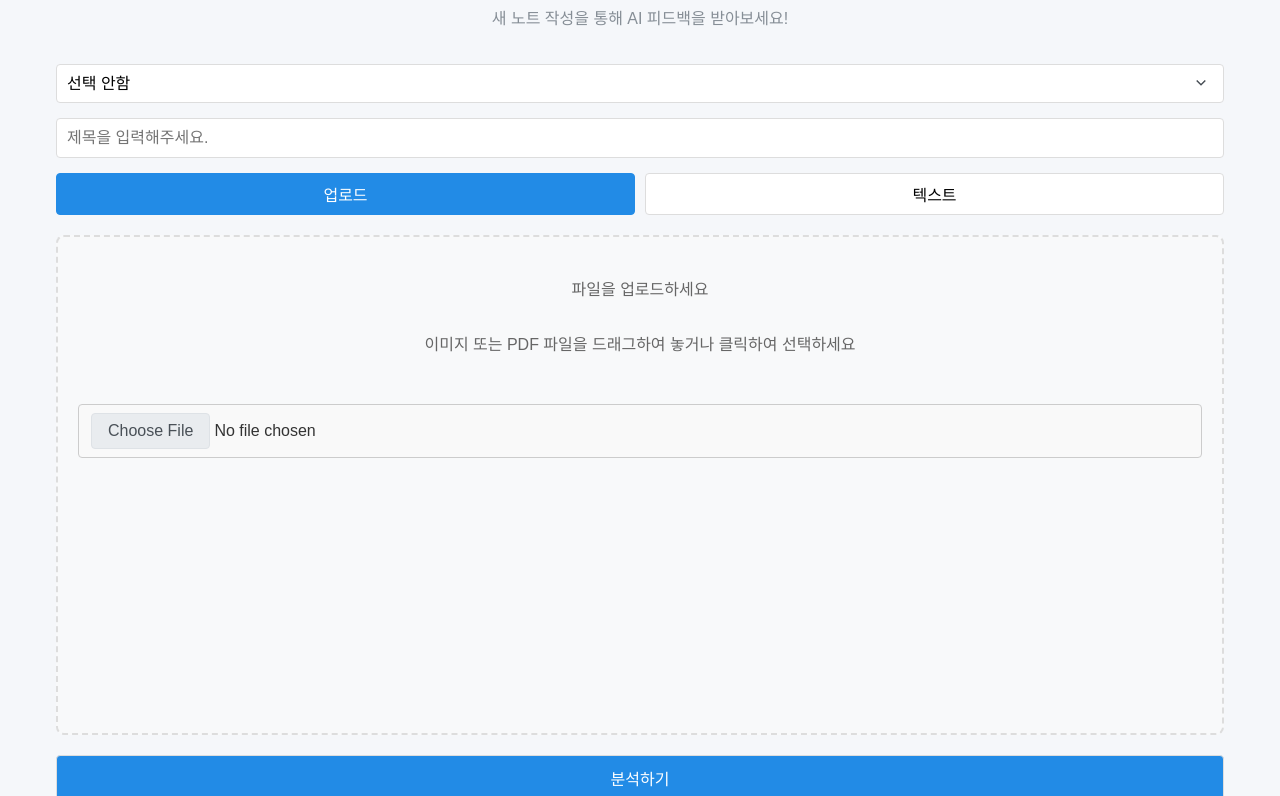
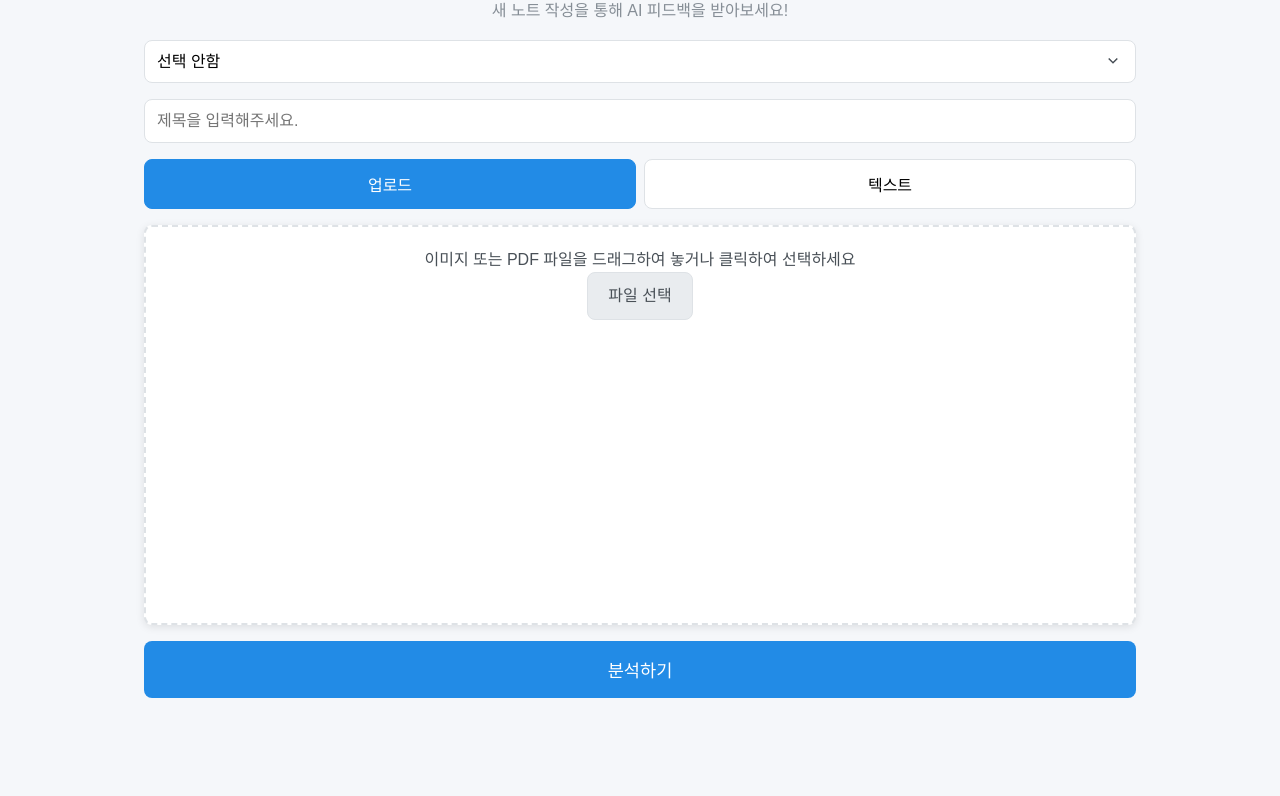
Before and after one commit to boostcampaitech7/level4-recsys-finalproject-hackathon-recsys-04-lv3, a website: page frontend/public/new_note.html in a window 1280 px wide. Shown: the part 162-958 px from the top of the page. Drawn offline with Linux system fonts and the light colour scheme; sample sign-in values are in the browser's storage; a script that the page names is missing.

Commit message:
Style: Unify CSS styles
#77

```diff
--- a/frontend/public/assets/css/feedback.css
+++ b/frontend/public/assets/css/feedback.css
@@ -1,48 +1,60 @@
 /* 컨테이너 스타일링 */
 .container {
-  max-width: 1200px;
-  margin: 2rem auto;
-  padding: 0 2rem;
+  max-width: 1024px;
+  margin: 0 auto;
+  padding: 2rem 1rem;
 }
 
 .section-title {
   font-size: 2rem;
-  color: #1e293b;
-  margin-bottom: 2rem;
-  font-weight: 700;
+  color: #228be6;
+  text-align: center;
+}
+
+#page-explanation{
+  text-align: center;
+  color: #868e96;
+  margin-bottom: 1rem;
 }
 
 /* 필터 영역 스타일링 */
 .filters {
   display: flex;
   gap: 1rem;
-  margin-bottom: 2rem;
-  align-items: center;
+  margin-bottom: 1rem;
+  /* align-items: center; */
+  justify-content: center;
 }
 
 #subjectFilter {
   padding: 0.5rem 1rem;
-  border: 1px solid #dee2e6;
-  border-radius: 4px;
+  border: 1px solid #ccc;
+  border-radius: 8px;
   background-color: white;
-  min-width: 150px;
+  /* min-width: 150px; */
   font-size: 0.9rem;
-  color: #495057;
+  color: #333;
   outline: none;
-  transition: all 0.2s;
+  transition: all 0.3s ease;
+  cursor: pointer;
+}
+
+#subjectFilter:hover {
+  border-color: #228be6;
 }
 
 #subjectFilter:focus {
+  outline: none;
   border-color: #228be6;
-  box-shadow: 0 0 0 3px rgba(34, 139, 230, 0.1);
+  box-shadow: 0 0 3px rgba(34, 139, 230, 0.5);
 }
 
 #sortToggle {
   padding: 0.5rem 1rem;
   background-color: white;
-  border: 1px solid #dee2e6;
-  border-radius: 4px;
-  color: #495057;
+  border: 1px solid #ccc;
+  border-radius: 8px;
+  color: #333;
   cursor: pointer;
   font-size: 0.9rem;
   transition: all 0.2s;
@@ -52,7 +64,7 @@
 }
 
 #sortToggle:hover {
-  background-color: #f8f9fa;
+  border-color: #228be6;
 }
 
 /* 피드백 리스트 스타일링 */
@@ -185,7 +197,7 @@
 .error-item {
   background-color: #ffffff;
   border: 1px solid #dee2e6;
-  border-radius: 4px;
+  border-radius: 8px;
   padding: 15px;
   display: flex;
   gap: 15px;
@@ -226,7 +238,7 @@
 .explanation-text {
   background-color: #f8fafc; /* 부드러운 파란색 배경 */
   padding: 12px 16px; /* 위아래 여백 증가 */
-  border-radius: 6px;
+  border-radius: 8px;
   box-shadow: 0 2px 4px rgba(0, 0, 0, 0.1);
   position: relative;
   display: flex;
--- a/frontend/public/assets/css/layout.css
+++ b/frontend/public/assets/css/layout.css
@@ -88,94 +88,3 @@ footer {
     color: #868e96;
     margin-top: 1rem;
   }
-
-
-.upload-box {
-    border: 2px dashed #ddd;
-    border-radius: 8px;
-    padding: 40px 20px;
-    text-align: center;
-    margin: 20px 0;
-    background-color: #f8f9fa;
-    cursor: pointer;
-    transition: all 0.3s ease;
-}
-
-.upload-box:hover {
-    border-color: #0066ff;
-    background-color: #f0f7ff;
-}
-
-.upload-box p {
-    color: #666;
-    margin-bottom: 15px;
-    font-size: 16px;
-}
-
-
-/* 버튼 그룹 스타일 */
-.button-select-group {
-    display: flex;
-    gap: 10px;
-    justify-content: center;
-    margin-bottom: 20px;
-}
-
-.button-select {
-    padding: 8px 20px;
-    border: 1px solid #ddd;
-    background-color: #fff;
-    border-radius: 4px;
-    cursor: pointer;
-    transition: all 0.2s;
-}
-
-.button-select:hover {
-    background-color: #0052cc;
-    color: #fff;
-}
-
-
-
-/* 기타 입력 요소 스타일 */
-.input-box {
-    width: 100%;
-    padding: 10px;
-    margin-bottom: 15px;
-    border: 1px solid #ddd;
-    border-radius: 4px;
-    font-size: 16px;
-}
-
-
-
-.analyze-button:hover {
-    background-color: #0052cc;
-}
-
-input[type="file"] {
-  font-size: 16px; /* 텍스트 크기 */
-  color: #333; /* 텍스트 색상 */
-  background-color: #f9f9f9; /* 버튼 배경색 */
-  border: 1px solid #ccc; /* 테두리 */
-  border-radius: 4px; /* 모서리 둥글게 */
-  padding: 8px 12px; /* 버튼 내부 여백 */
-  cursor: pointer; /* 마우스 커서 변경 */
-  text-align: center; /* 텍스트 가운데 정렬 */
-  display: inline-block; /* 블록 정렬 */
-  width: 100%; /* 버튼 크기를 원하는 대로 조절 */
-  box-sizing: border-box; /* 패딩과 테두리를 포함한 크기 조절 */
-  transition: background-color 0.3s ease, border-color 0.3s ease;
-}
-
-/* 호버 효과 */
-input[type="file"]:hover {
-  background-color: #e6e6e6; /* 호버 시 배경색 */
-  border-color: #999; /* 호버 시 테두리 색상 */
-}
-
-/* 클릭(활성화) 효과 */
-input[type="file"]:active {
-  background-color: #d9d9d9; /* 클릭 시 배경색 */
-  border-color: #666; /* 클릭 시 테두리 색상 */
-}
--- a/frontend/public/assets/css/main.css
+++ b/frontend/public/assets/css/main.css
@@ -1,12 +1,12 @@
 .container {
-    max-width: 1200px;
+    max-width: 1024px;
     margin: 0 auto;
     padding: 2rem 1rem;
 }
 
 .container h1 {
     font-size: 2rem;
-    color: #364fc7;
+    color: #228be6;
     margin-bottom: 0.5rem;
     text-align: center;
 }
@@ -23,7 +23,7 @@
     margin-bottom: 1rem;
     padding: 0.75rem;
     border: 1px solid #dee2e6;
-    border-radius: 4px;
+    border-radius: 8px;
     font-size: 1rem;
     transition: border-color 0.2s;
 }
--- a/frontend/public/assets/css/new_note.css
+++ b/frontend/public/assets/css/new_note.css
@@ -1,21 +1,16 @@
 .container {
-  max-width: 1200px;
+  max-width: 1024px;
   margin: 0 auto;
   padding: 2rem 1rem;
 }
 
 .container h1 {
-  font-size: 2rem;
-  color: #364fc7;
-  margin-bottom: 0.5rem;
+  /* font-size: 2rem; */
+  color: #228be6;
+  /* margin-bottom: 0.5rem; */
   text-align: center;
 }
 
-.container p {
-  color: #868e96;
-  text-align: center;
-  margin-bottom: 2rem;
-}
 
 .input-box {
   display: block;
@@ -23,11 +18,13 @@
   margin-bottom: 1rem;
   padding: 0.75rem;
   border: 1px solid #dee2e6;
-  border-radius: 4px;
+  border-radius: 8px;
   font-size: 1rem;
   transition: all 0.2s;
   background-color: white;
 }
+
+
 
 select.input-box {
   cursor: pointer;
@@ -41,6 +38,7 @@ select.input-box {
 .input-box:focus {
   outline: none;
   border-color: #228be6;
+  box-shadow: 0 0 3px rgba(34, 139, 230, 0.5);
 }
 
 textarea.input-box {
@@ -58,15 +56,17 @@ textarea.input-box {
   flex: 1;
   padding: 0.75rem;
   border: 1px solid #dee2e6;
-  border-radius: 4px;
+  border-radius: 8px;
   background-color: white;
   font-size: 1rem;
   cursor: pointer;
-  transition: all 0.2s;
+  transition: all 0.2s ease;
 }
 
 .button-select:hover {
-  background-color: #f8f9fa;
+  background-color: #006fc6;
+  border-color: #006fc6;
+  color: white;
 }
 
 .button-select.active {
@@ -82,12 +82,14 @@ textarea.input-box {
   padding: 20px;
   text-align: center;
   margin-bottom: 1rem;
-  transition: all 0.2s;
-  min-height: 500px; /* 고정 높이 제거 */
+  transition: none;
+  min-height: 400px; /* 고정 높이 제거 */
   display: flex;
   flex-direction: column;
-  gap: 15px; /* 요소 간 간격 통일 */
+  /* gap: 15px; 요소 간 간격 통일 */
   position: relative;
+  box-shadow: 0 2px 8px rgba(0,0,0,0.1);
+
 }
 
 .preview-container {
@@ -100,20 +102,12 @@ textarea.input-box {
   position: relative;
 }
 
-.upload-box:hover {
-  border-color: #228be6;
-}
-
-.upload-box p {
-  margin-bottom: 1rem;
-  color: #868e96;
-}
 
 .upload-preview {
   max-width: 100%;
   max-height: 70vh; /* 뷰포트 높이 기준 조절 */
   object-fit: contain;
-  border-radius: 6px;
+  border-radius: 8px;
   box-shadow: 0 2px 8px rgba(0,0,0,0.1); /* 그림자 추가 */
 }
 
@@ -140,7 +134,7 @@ canvas.upload-preview {
   background-color: #228be6;
   color: white;
   border: none;
-  border-radius: 4px;
+  border-radius: 8px;
   font-size: 1.1rem;
   font-weight: 500;
   cursor: pointer;
@@ -148,7 +142,9 @@ canvas.upload-preview {
 }
 
 .analyze-button:hover {
-  background-color: #1c7ed6;
+  background-color: #006fc6;
+  border-color: #006fc6;
+  color: white;
 }
 
 .loading-overlay {
@@ -201,11 +197,11 @@ canvas.upload-preview {
   position: absolute;
   bottom: 20px;
   left: 50%;
-  transform: translateX(-50%);
+  transform: translateX(-50%); /* 가운데 정렬 */
   background: rgba(0,0,0,0.7);
   color: white;
   padding: 8px 16px;
-  border-radius: 20px;
+  border-radius: 8px;
   font-size: 0.9em;
   opacity: 1;
   transition: opacity 0.5s ease-in-out;
@@ -220,16 +216,12 @@ input[type="file"] {
 
 input[type="file"]::file-selector-button {
   padding: 0.5rem 1rem;
-  border-radius: 4px;
+  border-radius: 8px;
   background-color: #e9ecef;
   border: 1px solid #dee2e6;
   color: #495057;
   cursor: pointer;
-  transition: all 0.2s;
-}
-
-input[type="file"]::file-selector-button:hover {
-  background-color: #dee2e6;
+  transition: all 0.2s ease-in-out;
 }
 
 .drag-over {
@@ -275,3 +267,53 @@ input[type="file"]::file-selector-button:hover {
 .header .logo:hover {
   background-color: transparent !important;
 }
+
+.file-input-container {
+  text-align: center;
+}
+
+.file-input-label {
+  display: inline-block;
+  padding: 10px 20px;
+  background-color: #e9ecef;
+  border: 1px solid #dee2e6;
+  border-radius: 8px;
+  color: #495057;
+  cursor: pointer;
+  transition: all 0.2s ease-in-out;
+}
+
+.file-input-label:hover {
+  background-color: #006fc6;
+  color: white;
+}
+
+#file-input {
+  display: none;
+}
+
+.custom-textarea {
+  width: 100%;
+  height: 100%;
+  min-height: 300px;
+  font-family: 'Nanum Gothic', sans-serif; /* 원하는 폰트로 변경 가능 */
+  resize: none;
+  border: none;
+  padding: 15px;
+  box-sizing: border-box;
+}
+
+/* textarea가 upload-box를 꽉 채우도록 설정 */
+.upload-box textarea {
+  width: 100%;
+  height: 100%;
+  margin: 0;
+  border: none;
+  resize: none;
+}
+
+#page-explanation{
+  text-align: center;
+  color: #868e96;
+  margin-bottom: 1rem;
+}
--- a/frontend/public/assets/css/new_note_analysis.css
+++ b/frontend/public/assets/css/new_note_analysis.css
@@ -1,6 +1,6 @@
 /* Container & Note Header Styles */
 .container {
-  max-width: 1200px;
+  max-width: 1024px;
   margin: 0 auto;
   padding: 1rem;
   display: flex;
@@ -97,7 +97,7 @@ Updated Note Styles with Dynamic Heights
   width: 100%;
   padding: 1rem;
   background-color: #f8f9fa;
-  border-radius: 4px;
+  border-radius: 8px;
   font-family: monospace;
   white-space: pre-wrap;
 }
@@ -178,7 +178,7 @@ Updated Note Styles with Dynamic Heights
   flex: 1;
   padding: 0.75rem 1.5rem;
   border: none;
-  border-radius: 4px;
+  border-radius: 8px;
   font-size: 1.1rem;
   font-weight: 500;
   cursor: pointer;
@@ -248,7 +248,7 @@ Updated Note Styles with Dynamic Heights
 .explanation {
   margin-top: 15px;
   padding: 15px;
-  border-radius: 5px;
+  border-radius: 8px;
   color: #1a1a1a;
   font-weight: 500;
 }
@@ -269,7 +269,7 @@ Updated Note Styles with Dynamic Heights
   color: white;
   padding: 10px 20px;
   border: none;
-  border-radius: 5px;
+  border-radius: 8px;
   cursor: pointer;
   font-size: 16px;
   margin-top: 15px;
@@ -285,7 +285,7 @@ Updated Note Styles with Dynamic Heights
   color: white;
   padding: 8px 16px;
   border: none;
-  border-radius: 4px;
+  border-radius: 8px;
   cursor: pointer;
   font-size: 14px;
   margin-top: 10px;
@@ -298,7 +298,7 @@ Updated Note Styles with Dynamic Heights
 .next-quiz-btn {
   padding: 10px 20px;
   border: none;
-  border-radius: 5px;
+  border-radius: 8px;
   cursor: pointer;
   font-size: 16px;
   font-weight: 600;
@@ -442,7 +442,7 @@ Updated Note Styles with Dynamic Heights
 .error-item {
     background-color: #ffffff;
     border: 1px solid #dee2e6;
-    border-radius: 4px;
+    border-radius: 8px;
     padding: 15px;
     position: relative;
 }
--- a/frontend/public/assets/css/notes.css
+++ b/frontend/public/assets/css/notes.css
@@ -1,48 +1,57 @@
 /* 컨테이너 스타일링 */
 .container {
-  max-width: 1200px;
-  margin: 2rem auto;
-  padding: 0 2rem;
+  max-width: 1024px;
+  margin: 0 auto;
+  padding: 2rem 1rem;
 }
 
 h1 {
   font-size: 2rem;
-  color: #1e293b;
-  margin-bottom: 2rem;
-  font-weight: 700;
+  color: #228be6;
+  text-align: center;
 }
 
 /* 필터 영역 스타일링 */
 .filters {
   display: flex;
   gap: 1rem;
-  margin-bottom: 2rem;
-  align-items: center;
+  margin-bottom: 1rem;
+  justify-content: center;
 }
 
 #subjectFilter {
   padding: 0.5rem 1rem;
-  border: 1px solid #dee2e6;
-  border-radius: 4px;
+  border: 1px solid #ccc;
+  border-radius: 8px;
   background-color: white;
-  min-width: 150px;
+  /* min-width: 150px; */
   font-size: 0.9rem;
-  color: #495057;
+  color: #333;
   outline: none;
-  transition: all 0.2s;
+  transition: all 0.3s ease;
+  cursor: pointer;
+}
+
+#subjectFilter:hover {
+  border-color: #228be6;
+}
+
+#sortToggle:hover {
+  border-color: #228be6;
 }
 
 #subjectFilter:focus {
+  outline: none;
   border-color: #228be6;
-  box-shadow: 0 0 0 3px rgba(34, 139, 230, 0.1);
+  box-shadow: 0 0 3px rgba(34, 139, 230, 0.5);
 }
 
 #sortToggle {
   padding: 0.5rem 1rem;
   background-color: white;
-  border: 1px solid #dee2e6;
-  border-radius: 4px;
-  color: #495057;
+  border: 1px solid #ccc;
+  border-radius: 8px;
+  color: #333;
   cursor: pointer;
   font-size: 0.9rem;
   transition: all 0.2s;
@@ -52,7 +61,7 @@ h1 {
 }
 
 #sortToggle:hover {
-  background-color: #f8f9fa;
+  border-color: #228be6;
 }
 
 /* 노트 리스트 스타일링 */
@@ -106,7 +115,7 @@ h1 {
   color: #228be6;
   padding: 0.2rem 0.5rem;
   background-color: #e7f5ff;
-  border-radius: 4px;
+  border-radius: 8px;
   white-space: nowrap;
 }
 
@@ -172,3 +181,9 @@ h1 {
     transform: translateY(0);
   }
 }
+
+#page-explanation{
+  text-align: center;
+  color: #868e96;
+  margin-bottom: 1rem;
+}
--- a/frontend/public/assets/css/quiz.css
+++ b/frontend/public/assets/css/quiz.css
@@ -1,21 +1,27 @@
 /* 전체 콘테이너 스타일 */
 .container {
-  max-width: 800px;
-  margin: 50px auto;
-  padding: 2rem;
+  max-width: 1024px;
+  margin: 0 auto;
+  padding: 2rem 1rem;
 }
 
 /* 타이틀 스타일 */
 h1 {
   color: #3b82f6;
   font-size: 32px;
+  /* margin-bottom: 1rem; */
+}
+
+#page-explanation{
+  text-align: center;
+  color: #868e96;
   margin-bottom: 1rem;
 }
 
 h2 {
   text-align: center;
   color: #333;
-  margin-bottom: 2rem;
+  margin-bottom: 1rem;
 }
 
 p {
@@ -63,7 +69,7 @@ p {
 }
 
 .button-primary:hover {
-  background-color: #2563eb;
+  background-color: #006fc6;
 }
 
 .button-secondary {
@@ -93,7 +99,7 @@ p {
 }
 
 .btn-primary:hover {
-  background-color: #0056b3;
+  background-color: #006fc6;
 }
 
 .btn-secondary {
@@ -486,5 +492,5 @@ p {
 }
 
 .reset-buttons-container .btn-primary:hover {
-  background-color: #0b5ed7;
+  background-color: #006fc6;
 }
--- a/frontend/public/assets/css/quiz_result.css
+++ b/frontend/public/assets/css/quiz_result.css
@@ -1,6 +1,7 @@
 .container {
-  margin: 50px auto;
-  width: 80%;
+  max-width: 1024px;
+  margin: 0 auto;
+  padding: 2rem 1rem;
 }
 
 h1 {
--- a/frontend/public/assets/css/quiz_solving.css
+++ b/frontend/public/assets/css/quiz_solving.css
@@ -1,6 +1,7 @@
 .container {
-  margin: 50px auto;
-  width: 50%;
+  max-width: 1024px;
+  margin: 0 auto;
+  padding: 2rem 1rem;
 }
 
 .question-box {
--- a/frontend/public/assets/js/new_note.js
+++ b/frontend/public/assets/js/new_note.js
@@ -245,9 +245,11 @@ document.addEventListener('DOMContentLoaded', function () {
 
       if (selection === '업로드') {
           uploadBox.innerHTML = `
-        <p>파일을 업로드하세요</p>
               <p class="upload-desc">이미지 또는 PDF 파일을 드래그하여 놓거나 클릭하여 선택하세요</p>
-        <input type="file" class="input-box" accept="image/*,.pdf" />
+              <div class="file-input-container">
+                  <input type="file" class="input-box" accept="image/*,.pdf" id="file-input" />
+                  <label for="file-input" class="file-input-label">파일 선택</label>
+              </div>
           `;
 
           const fileInput = uploadBox.querySelector('input[type="file"]');
@@ -256,7 +258,7 @@ document.addEventListener('DOMContentLoaded', function () {
           }
       } else if (selection === '텍스트') {
           uploadBox.innerHTML = `
-        <textarea class="input-box" placeholder="텍스트를 입력하세요."></textarea>
+              <textarea class="input-box custom-textarea" placeholder="텍스트를 입력하세요."></textarea>
           `;
       }
   }
--- a/frontend/public/new_note.html
+++ b/frontend/public/new_note.html
@@ -24,13 +24,13 @@
             <div class="loading-spinner"></div>
         </div>
         <h1>새 노트</h1>
-        <p>새 노트 작성을 통해 AI 피드백을 받아보세요!</p>
+        <p id="page-explanation">새 노트 작성을 통해 AI 피드백을 받아보세요!</p>
         <select class="input-box" id="subjectSelect">
             <option value="선택 안함">선택 안함</option>
+            <option value="물리학Ⅱ">물리학Ⅱ</option>
             <option value="화학Ⅱ">화학Ⅱ</option>
+            <option value="생명과학Ⅱ">생명과학Ⅱ</option>
             <option value="지구과학Ⅱ">지구과학Ⅱ</option>
-            <option value="물리학Ⅱ">물리학Ⅱ</option>
-            <option value="생명과학Ⅱ">생명과학Ⅱ</option>
             <option value="정치와법">정치와법</option>
             <option value="정보처리기사">정보처리기사</option>
 
@@ -42,8 +42,7 @@
             <button id="텍스트" class="button-select button">텍스트</button>
         </div>
         <div id="upload-box" class="upload-box">
-            <p>이미지를 업로드하세요.</p>
-            <input type="file" class="input-box" accept="image/*" />
+            <input type="file" class="input-box-upload" accept="image/*" />
         </div>
         <button class="input-box analyze-button" id="analyzeBtn">분석하기</button>
     </div>
```
Also changed, not shown: frontend/public/feedback.html (+2 -1 lines), frontend/public/main.html (+2 -2 lines), frontend/public/notes.html (+3 -1 lines), frontend/public/quiz.html (+2 -1 lines). Lines whose indentation alone changed are shown as unchanged.
